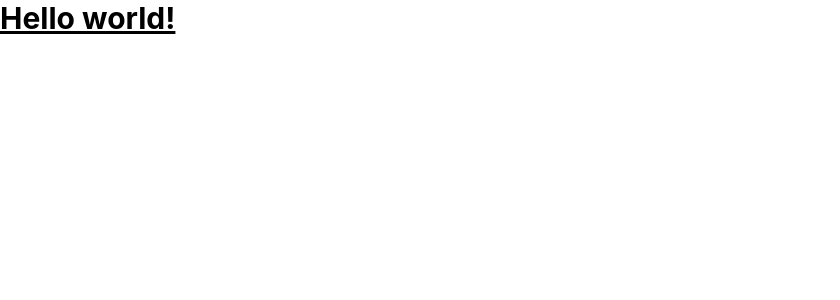
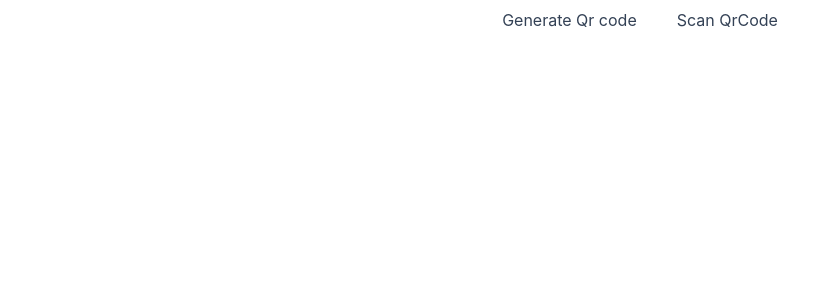
Before and after one commit to haithemmihoubi/qrcodescanner, a React (Create React App) app in the folder qrcodescanner/: page / in a window 1280 px wide. Shown: the top 300 px of the page, without its empty margins (0-840 px from the left). Built offline with nearby package versions, Linux system fonts and the light colour scheme.

Commit message:
adding navbar

```diff
--- a/qrcodescanner/package.json
+++ b/qrcodescanner/package.json
@@ -3,6 +3,7 @@
   "version": "0.1.0",
   "private": true,
   "dependencies": {
+    "@material-tailwind/react": "^1.2.3",
     "@testing-library/jest-dom": "^5.16.5",
     "@testing-library/react": "^13.3.0",
     "@testing-library/user-event": "^13.5.0",
--- a/qrcodescanner/src/App.js
+++ b/qrcodescanner/src/App.js
@@ -1,11 +1,9 @@
-import { QrGeneratorPage } from './QrGeneratorPage/QrGeneratorPage';
+import {Navbar} from "./layouts/header/Navbar";
 
 function App() {
     return (
         <div className="App">
-            <h1 className="text-3xl font-bold underline">
-                Hello world!
-            </h1>
+<Navbar />
         </div>
     );
 }
--- /dev/null
+++ b/qrcodescanner/src/layouts/header/Navbar.js
@@ -0,0 +1,16 @@
+import {useState} from "react";
+export function Navbar()  {
+
+    return (
+      <div className="navbar">
+
+          <nav className="flex justify-center space-x-4">
+              <a href="/dashboard"
+                 className="font-me px-3 py-2 text-slate-700 rounded-lg hover:bg-slate-100 hover:text-slate-900">Generate Qr code</a>
+              <a href="/team"
+                 className="font-me px-3 py-2 text-slate-700 rounded-lg hover:bg-slate-100 hover:text-slate-900">Scan QrCode</a>
+          </nav>
+      </div>
+);
+
+}
```
Also changed, not shown: 1 other file (tests, documents, lock files or other folders).
